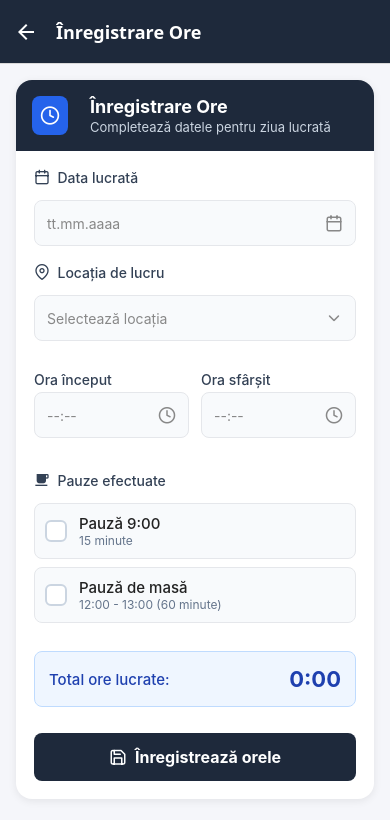
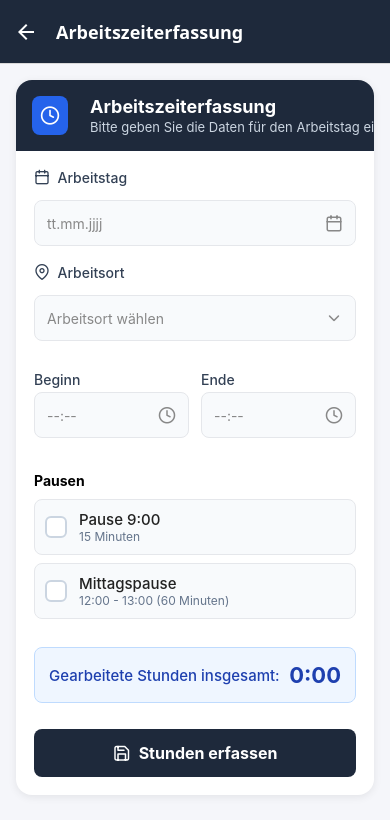
Before and after one commit to BGuJ/heloApp, a React Native app: screen /Stunden in a window 390 px wide. Shown: the top 820 px of the page. Built offline with nearby package versions, Linux system fonts and the light colour scheme.

Commit message:
Traducerea in limba germana

```diff
--- a/App.js
+++ b/App.js
@@ -56,25 +56,25 @@ function HomeScreen({ navigation }) {
       label: 'Stunden',
       icon: <Feather name="clock" size={24} color="#3b82f6" />,
       onPress: () => navigation.navigate('Stunden'),
-      description: 'Înregistrează orele de lucru',
+      description: 'Arbeitsstunden erfassen',
     },
     {
       label: 'Material',
       icon: <MaterialCommunityIcons name="archive-outline" size={24} color="#6b7280" />,
-      onPress: () => alert('Navighezi către pagina: Material'),
-      description: 'Gestionează materialele',
+      onPress: () => alert('Navigieren zur Seite: Material'),
+      description: 'Materialien verwalten',
     },
     {
-      label: 'Settings',
+      label: 'Einstellungen',
       icon: <Feather name="settings" size={24} color="#6b7280" />,
-      onPress: () => alert('Navighezi către pagina: Settings'),
-      description: 'Configurează aplicația',
+      onPress: () => alert('Navigieren zur Seite: Einstellungen'),
+      description: 'App konfigurieren',
     },
     {
       label: 'Profil',
       icon: <FontAwesome5 name="user-circle" size={24} color="#6b7280" />,
-      onPress: () => alert('Navighezi către pagina: Profil'),
-      description: 'Vizualizează profilul',
+      onPress: () => alert('Navigieren zur Seite: Profil'),
+      description: 'Profil anzeigen',
     },
   ];
 
@@ -87,8 +87,8 @@ function HomeScreen({ navigation }) {
             <Feather name="briefcase" size={20} color="#ffffff" />
           </View>
           <View style={styles.headerText}>
-            <Text style={styles.headerTitle}>Panou Principal</Text>
-            <Text style={styles.headerSubtitle}>Selectează o opțiune pentru a continua</Text>
+            <Text style={styles.headerTitle}>Partner</Text>
+            <Text style={styles.headerSubtitle}>Wählen Sie eine Option, um fortzufahren</Text>
           </View>
         </View>
       </View>
@@ -117,7 +117,7 @@ function HomeScreen({ navigation }) {
 
         {/* Footer info */}
         <View style={styles.footer}>
-          <Text style={styles.footerText}>Versiunea 1.0.0</Text>
+          <Text style={styles.footerText}>Version 1.0.0</Text>
         </View>
       </ScrollView>
     </View>
@@ -141,7 +141,7 @@ export default function App() {
         }}
       >
         <Stack.Screen
-          name="Acasă"
+          name="Startseite"
           component={HomeScreen}
           options={{ headerShown: false }}
         />
@@ -149,7 +149,7 @@ export default function App() {
           name="Stunden"
           component={StundenScreen}
           options={{
-            title: 'Înregistrare Ore',
+            title: 'Arbeitszeiterfassung',
             headerStyle: {
               backgroundColor: '#1e293b',
             },
--- a/StundenScreen.js
+++ b/StundenScreen.js
@@ -19,12 +19,12 @@ export default function StundenScreen() {
   const [showLocationDropdown, setShowLocationDropdown] = useState(false);
 
   const locations = [
-    'Birou Central București',
-    'Magazin Pipera',
-    'Depozit Chitila',
-    'Magazin Baneasa',
-    'Birou Iași',
-    'Lucru de acasă'
+    'Zentrales Büro Bukarest',
+    'Filiale Pipera',
+    'Lager Chitila',
+    'Filiale Baneasa',
+    'Büro Iași',
+    'Homeoffice'
   ];
 
   const generateTimeOptions = () => {
@@ -56,10 +56,10 @@ export default function StundenScreen() {
 
   const handleSubmit = () => {
     if (!formData.date || !formData.location || !formData.startTime || !formData.endTime) {
-      alert('Te rog completează toate câmpurile obligatorii!');
+      alert('Bitte füllen Sie alle Pflichtfelder aus!');
       return;
     }
-    alert('Orele de lucru au fost înregistrate cu succes!');
+    alert('Arbeitsstunden wurden erfolgreich erfasst!');
   };
 
   const today = new Date();
@@ -74,20 +74,20 @@ export default function StundenScreen() {
             <Feather name="clock" size={20} color="#fff" />
           </View>
           <View>
-            <Text style={styles.headerTitle}>Înregistrare Ore</Text>
-            <Text style={styles.headerSubtitle}>Completează datele pentru ziua lucrată</Text>
+            <Text style={styles.headerTitle}>Arbeitszeiterfassung</Text>
+            <Text style={styles.headerSubtitle}>Bitte geben Sie die Daten für den Arbeitstag ein</Text>
           </View>
         </View>
 
         <View style={styles.body}>
           {/* Data lucrată */}
-          <Text style={styles.label}><Feather name="calendar" size={16} />  Data lucrată</Text>
+          <Text style={styles.label}><Feather name="calendar" size={16} />  Arbeitstag</Text>
           <TouchableOpacity
             style={styles.input}
             onPress={() => setShowDatePicker(true)}
           >
             <Text style={{ color: formData.date ? '#222' : '#888' }}>
-              {formData.date ? formData.date : 'tt.mm.aaaa'}
+              {formData.date ? formData.date : 'tt.mm.jjjj'}
             </Text>
             <Feather name="calendar" size={18} color="#888" />
           </TouchableOpacity>
@@ -107,13 +107,13 @@ export default function StundenScreen() {
           )}
 
           {/* Locația de lucru */}
-          <Text style={styles.label}><Feather name="map-pin" size={16} />  Locația de lucru</Text>
+          <Text style={styles.label}><Feather name="map-pin" size={16} />  Arbeitsort</Text>
           <TouchableOpacity
             style={styles.input}
             onPress={() => setShowLocationDropdown(true)}
           >
             <Text style={{ color: formData.location ? '#222' : '#888' }}>
-              {formData.location || 'Selectează locația'}
+              {formData.location || 'Arbeitsort wählen'}
             </Text>
             <Feather name="chevron-down" size={18} color="#888" />
           </TouchableOpacity>
@@ -144,7 +144,7 @@ export default function StundenScreen() {
           {/* Intervalul de timp */}
           <View style={{ flexDirection: 'row', gap: 12, marginTop: 12 }}>
             <View style={{ flex: 1 }}>
-              <Text style={styles.label}>Ora început</Text>
+              <Text style={styles.label}>Beginn</Text>
               <TouchableOpacity
                 style={styles.input}
                 onPress={() => setShowStartPicker(true)}
@@ -183,7 +183,7 @@ export default function StundenScreen() {
               )}
             </View>
             <View style={{ flex: 1 }}>
-              <Text style={styles.label}>Ora sfârșit</Text>
+              <Text style={styles.label}>Ende</Text>
               <TouchableOpacity
                 style={styles.input}
                 onPress={() => setShowEndPicker(true)}
@@ -224,7 +224,7 @@ export default function StundenScreen() {
           </View>
 
           {/* Pauze efectuate */}
-          <Text style={[styles.label, { marginTop: 16 }]}><MaterialCommunityIcons name="coffee" size={16} />  Pauze efectuate</Text>
+          <Text style={{ fontWeight: 'bold', marginTop: 16 }}>Pausen</Text>
           <View style={{ gap: 8 }}>
             <TouchableOpacity
               style={[styles.checkboxRow, formData.break9am && styles.checkboxRowActive]}
@@ -234,8 +234,8 @@ export default function StundenScreen() {
                 {formData.break9am && <Feather name="check" size={16} color="#fff" />}
               </View>
               <View style={{ flex: 1 }}>
-                <Text style={styles.checkboxLabel}>Pauză 9:00</Text>
-                <Text style={styles.checkboxDesc}>15 minute</Text>
+                <Text style={styles.checkboxLabel}>Pause 9:00</Text>
+                <Text style={styles.checkboxDesc}>15 Minuten</Text>
               </View>
             </TouchableOpacity>
             <TouchableOpacity
@@ -246,22 +246,22 @@ export default function StundenScreen() {
                 {formData.lunchBreak && <Feather name="check" size={16} color="#fff" />}
               </View>
               <View style={{ flex: 1 }}>
-                <Text style={styles.checkboxLabel}>Pauză de masă</Text>
-                <Text style={styles.checkboxDesc}>12:00 - 13:00 (60 minute)</Text>
+                <Text style={styles.checkboxLabel}>Mittagspause</Text>
+                <Text style={styles.checkboxDesc}>12:00 - 13:00 (60 Minuten)</Text>
               </View>
             </TouchableOpacity>
           </View>
 
           {/* Calculul orelor */}
           <View style={styles.totalBox}>
-            <Text style={styles.totalLabel}>Total ore lucrate:</Text>
+            <Text style={styles.totalLabel}>Gearbeitete Stunden insgesamt:</Text>
             <Text style={styles.totalValue}>{calculateWorkingHours()}</Text>
           </View>
 
           {/* Buton submit */}
           <TouchableOpacity style={styles.submitBtn} onPress={handleSubmit}>
             <Feather name="save" size={18} color="#fff" style={{ marginRight: 8 }} />
-            <Text style={styles.submitBtnText}>Înregistrează orele</Text>
+            <Text style={styles.submitBtnText}>Stunden erfassen</Text>
           </TouchableOpacity>
         </View>
       </View>
--- a/app.json
+++ b/app.json
@@ -1,7 +1,7 @@
 {
   "expo": {
-    "name": "HelloApp",
-    "slug": "HelloApp",
+    "name": "Partner",
+    "slug": "Partner",
     "version": "1.0.0",
     "orientation": "portrait",
     "icon": "./assets/icon.png",
```
Also changed, not shown: package.json (+4 -4 lines), 2 other files (tests, documents, lock files or other folders).
